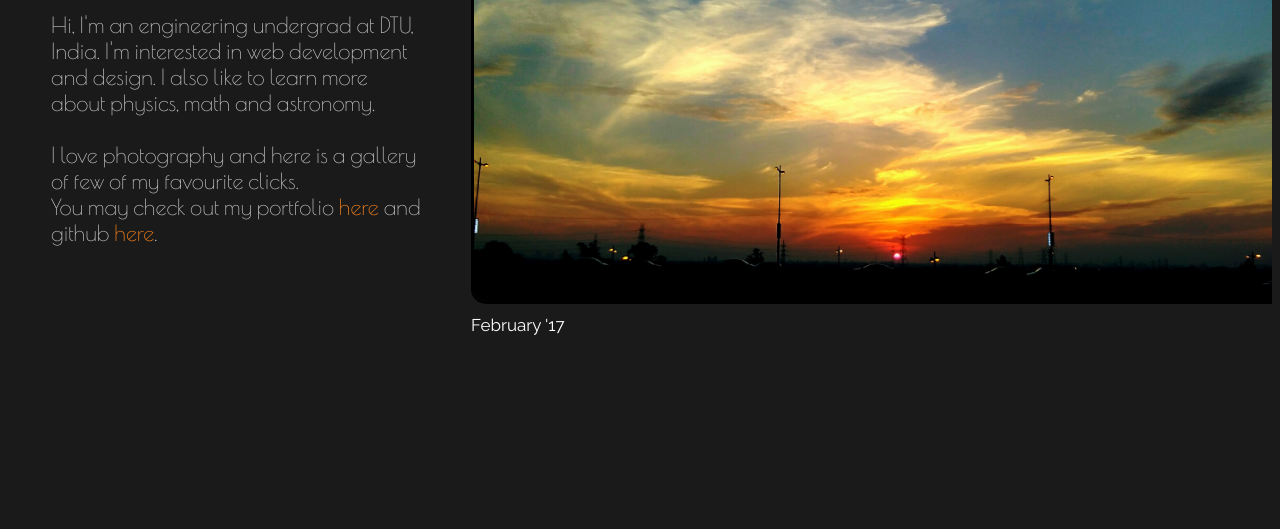
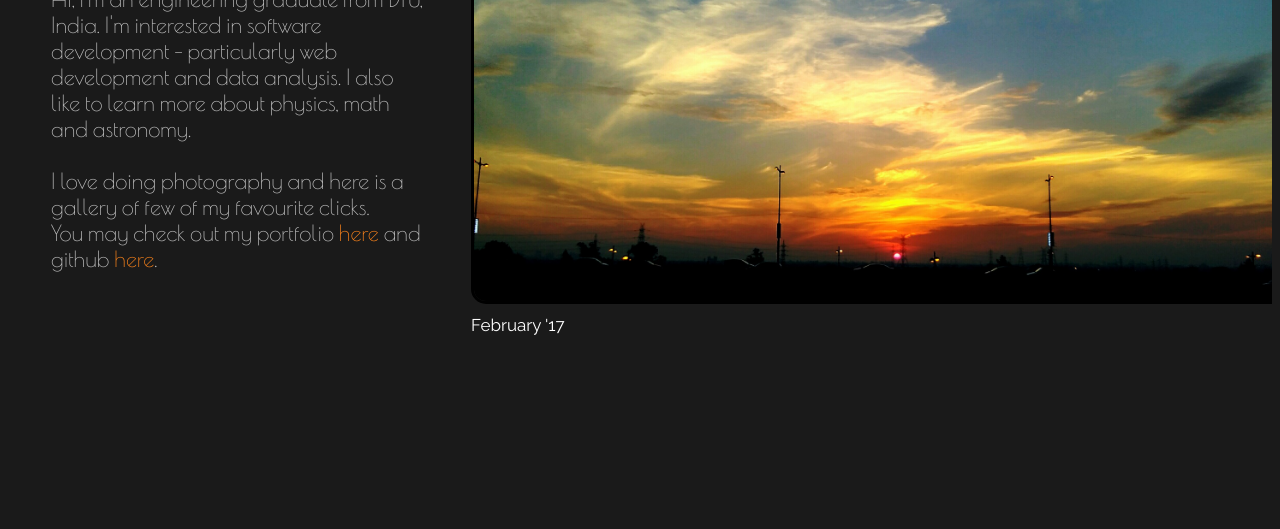
Before and after one commit to apooravc/photographs, a plain HTML site: page index.html in a window 1280 px wide. Shown: the part 271-800 px from the top of the page. Drawn offline with nearby package versions, Linux system fonts and the light colour scheme.

Commit message:
update intro

```diff
--- a/index.html
+++ b/index.html
@@ -17,7 +17,8 @@
     <div id="gallery">
       <div class="info post">
         <h1>Apoorv Choubey</h1>
-        <p>Hi, I'm an engineering undergrad at DTU, India. I'm interested in web development and design. I also like to learn more about physics, math and astronomy.<br><br>I love photography and here is a gallery of few of my favourite clicks.<br>You may check out my portfolio <a href="https://apooravc.github.io/">here</a> and github <a href="https://github.com/apooravc">here</a>.</p>
+        <p>Hi, I'm an engineering graduate from DTU, India. I'm interested in software development - particularly web development and data analysis. I also like to learn more about physics, math and astronomy.<br><br>
+        I love doing photography and here is a gallery of few of my favourite clicks.<br>You may check out my portfolio <a href="https://apooravc.github.io/">here</a> and github <a href="https://github.com/apooravc">here</a>.</p>
       </div>
       <div class="post">
         <div class="box-1">
```
